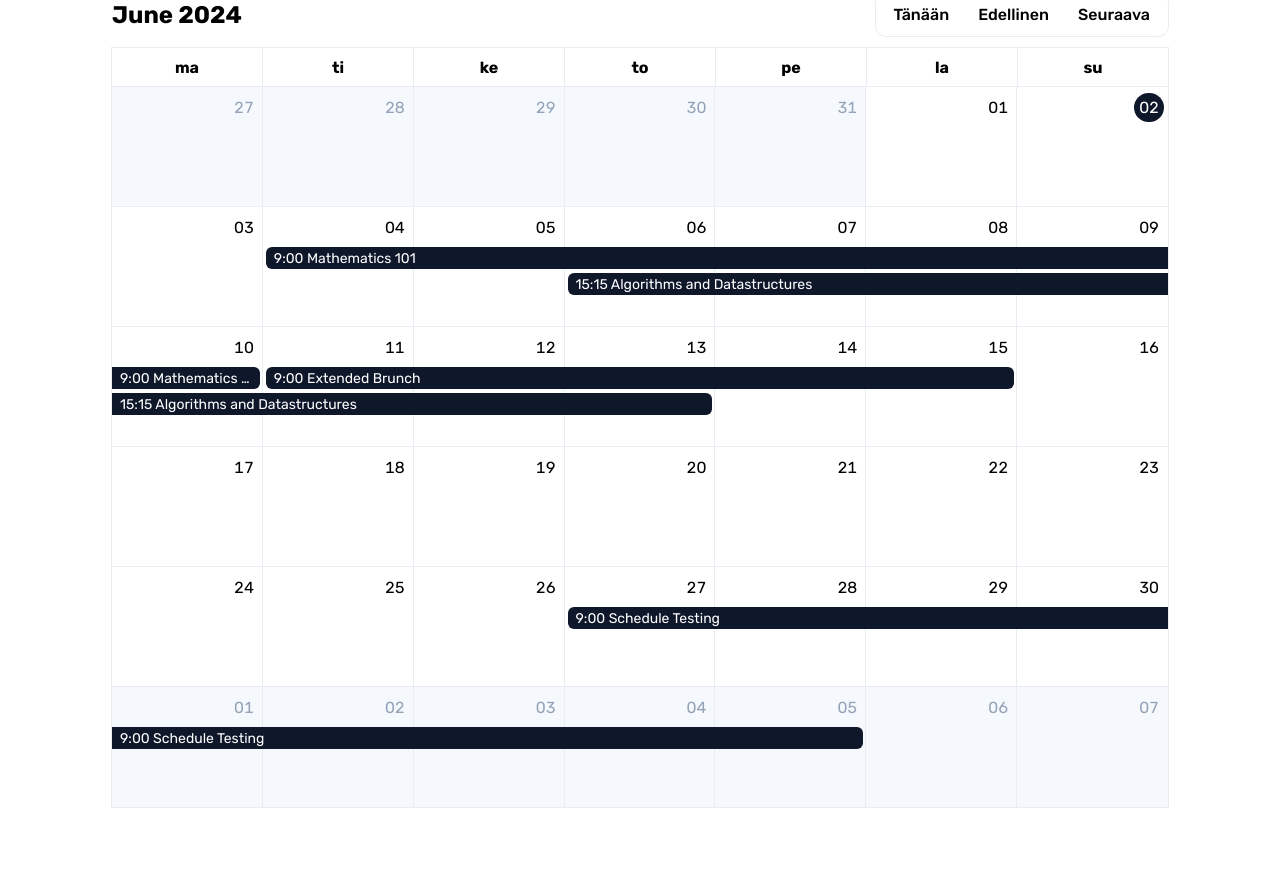
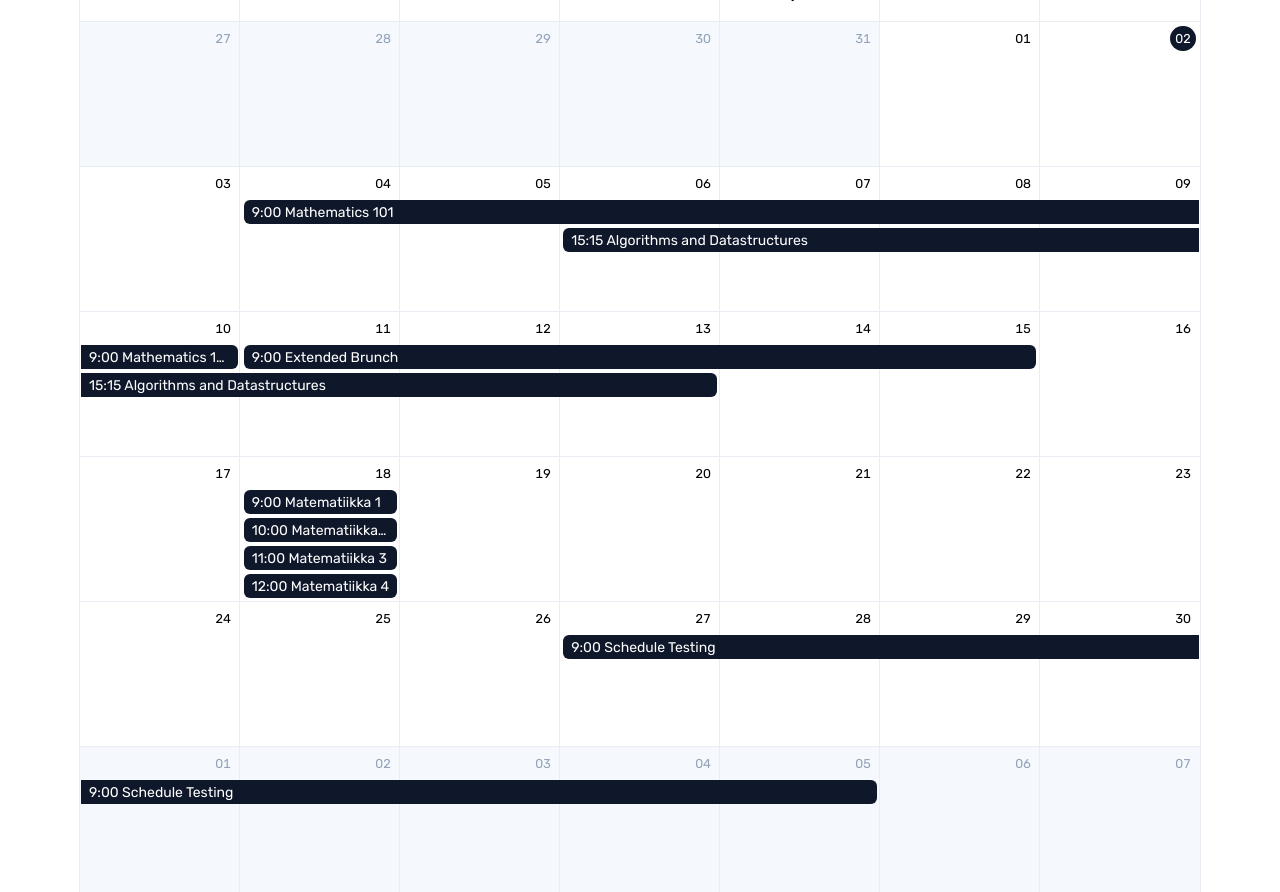
Before and after one commit to Corned/react-calendar, a React (Vite) app: page / in a window 1280 px wide. Before the commit the page ends 847 px from the top, so only its background shows below. Built offline with nearby package versions, Linux system fonts and the light colour scheme.

Commit message:
refactored block html + style changes

```diff
--- a/src/App.css
+++ b/src/App.css
@@ -29,7 +29,6 @@ html, body, #root, .app {
 .calendar__current-date {
   text-transform: capitalize;
   font-size: 1.5rem;
-
 }
 
 .nav {
@@ -56,7 +55,7 @@ html, body, #root, .app {
   cursor: pointer;
 }
 
-.calendar {
+.calendar-wrapper {
   font-family: sans-serif;
   width: fit-content;
 
@@ -65,44 +64,43 @@ html, body, #root, .app {
 
 .calendar__header {
   display: grid;
-  grid-template-columns: repeat(7, 150px);
-  gap: 1px;
+  grid-template-columns: repeat(7, 160px); /* width of a cell */
 }
 
 .calendar__header-title {
   text-align: center;
-  font-weight: bold;
+  font-weight: 500;
   background-color: white;
-  padding: 10px;
+  padding: 20px 10px;
   text-transform: lowercase;
   outline: 1px solid #E8EDF3;
 }
 
 .calendar__body {
   display: grid;
-  grid-template-rows: repeat(6, 120px);
+  grid-template-rows: repeat(6, 145px); /* height of a cell */
 }
 
 .calendar__week {
   position: relative;
   display: grid;
-  grid-template-columns: repeat(7, 1fr);
+  grid-template-columns: repeat(7, 160px); /* width of a cell */
+  grid-template-rows: 32px 1fr;
 }
 
 .calendar__cell {
   position: relative;
   background-color: white;
+  outline: 1px solid #E8EDF3;
 
-  display: grid;
-  grid-template-rows: 40px 1fr;
-  outline: 1px solid #E8EDF3;
-  transition: all 0.1s linear;
-  border: 0px solid #E8EDF3;
+  display: flex;
+  flex-direction: column;
+  align-items: flex-end;
+  padding: 4px;
 }
 
 .calendar__cell:hover {
   cursor: pointer;
-  border: 3px solid #E8EDF3;
 }
 
 .calendar__cell.grayed {
@@ -110,18 +108,11 @@ html, body, #root, .app {
   color: #94A3B8;
 }
 
-.calendar__cell-header {
-  display: flex;
-  flex-direction: row;
-  justify-content: end;
-  align-items: center;
-  padding: 0 4px;
-}
-
 .calendar__cell-number {
   padding: 5px;
   user-select: none;
   font-variant-numeric: tabular-nums;
+  font-size: 0.8rem;
 }
 
 .calendar__cell-number.today {
@@ -132,15 +123,16 @@ html, body, #root, .app {
 
 
 .calendar__block-container {
-  position: absolute;
-  width: 100%;
-  height: 100%;
-
   display: grid;
 
-  margin-top: 40px;
+  grid-row: 2;
+  grid-column: 1 / 8;
+
+  border: 1px solid red;
+
   grid-template-columns: repeat(7, 1fr);
-  grid-template-rows: repeat(3, 22px);
+  grid-template-rows: repeat(10, 24px);
+  overflow-y: hidden;
   gap: 4px 0;
 
   grid-auto-flow: column dense;
@@ -148,7 +140,7 @@ html, body, #root, .app {
 
 
 .block {
-  z-index: 5;
+  z-index: 2;
   background-color: #0f172a;
 
   display: flex;
@@ -158,10 +150,7 @@ html, body, #root, .app {
 
   height: 100%;
   overflow: hidden;
-}
-
-.block:hover {
-  cursor: pointer;
+  pointer-events: none;
 }
 
 .block > p {
@@ -198,9 +187,12 @@ html, body, #root, .app {
   height: 600px;
 
   position: absolute;
+  left: calc(100% + 10px);
   top: 50%;
+  transform: translateY(-50%);
+/*   top: 50%;
   left: 50%;
-  transform: translateX(-50%) translateY(-50%);
+  transform: translateX(-50%) translateY(-50%); */
   z-index: 20 !important;
 
   display: grid;
@@ -209,20 +201,24 @@ html, body, #root, .app {
 
   box-sizing: border-box;
   border-radius: 8px;
-
-  pointer-events: painted;
+  color: black;
 }
 
 .popup__header {
-  padding: 10px;
   display: flex;
   flex-direction: row;
   justify-content: right;
+  padding: 5px;
 }
 
 .popup__header > .cross {
   border-radius: 9999px;
   cursor: pointer;
+  padding: 5px;
+}
+
+.popup__header > .cross:hover {
+  background-color: rgb(240 240 240);
 }
 
 
@@ -266,3 +262,7 @@ html, body, #root, .app {
   background-color: #fbfbfb;
   border-top: 2px solid #f1f1f1;
 }
+
+.day-calendar__blocks > div:last-child {
+  border-bottom: 2px solid #f1f1f1;
+}
--- a/src/App.tsx
+++ b/src/App.tsx
@@ -41,6 +41,46 @@ const mockData = [
     label: "Schedule Testing",
     teacher: "Onni Opettaja",
   },
+  {
+    startDate: moment([2024, 5, 18]),
+    endDate: moment([2024, 5, 18]),
+    startTime: "9:00",
+    endTime: "10:00",
+    label: "Matematiikka 1",
+    teacher: "Onni Opettaja",
+  },
+  {
+    startDate: moment([2024, 5, 18]),
+    endDate: moment([2024, 5, 18]),
+    startTime: "10:00",
+    endTime: "11:00",
+    label: "Matematiikka 2",
+    teacher: "Onni Opettaja",
+  },
+  {
+    startDate: moment([2024, 5, 18]),
+    endDate: moment([2024, 5, 18]),
+    startTime: "11:00",
+    endTime: "12:00",
+    label: "Matematiikka 3",
+    teacher: "Onni Opettaja",
+  },
+  {
+    startDate: moment([2024, 5, 18]),
+    endDate: moment([2024, 5, 18]),
+    startTime: "12:00",
+    endTime: "13:00",
+    label: "Matematiikka 4",
+    teacher: "Onni Opettaja",
+  },
+  {
+    startDate: moment([2024, 5, 17]),
+    endDate: moment([2024, 5, 19]),
+    startTime: "11:00",
+    endTime: "12:00",
+    label: "BOOM",
+    teacher: "Onni Opettaja",
+  },
 ]
 
 const days = [ "Ma", "Ti", "Ke", "To", "Pe", "La", "Su" ]
@@ -50,24 +90,16 @@ const rows = 6
 const Popup = ({ close }) => {
   const handleClose = (event) => {
     event.stopPropagation()
-    console.log("?????????");
-
     close()
   }
 
   return (
     <div className="popup">
       <div className="popup__header">
-
         <svg className="cross" onClick={handleClose} width="24" height="24" viewBox="0 0 24 24" fill="none" xmlns="http://www.w3.org/2000/svg">
           <path d="M18 6L6 18" stroke="black" stroke-width="2" stroke-linecap="round" stroke-linejoin="round"/>
           <path d="M6 6L18 18" stroke="black" stroke-width="2" stroke-linecap="round" stroke-linejoin="round"/>
         </svg>
-
-
-
-
-
       </div>
 
       <div className="popup__container">
@@ -222,7 +254,7 @@ const Calendar = () => {
   return (
 
     <>
-      <div className="calendar">
+      <div className="calendar-wrapper">
         <div className="calendar__controls">
           <p className="calendar__current-date">{ date.format("MMMM YYYY") }</p>
 
@@ -251,6 +283,30 @@ const Calendar = () => {
 
               return (
                 <div className="calendar__week">
+                  {
+                    Array.from({ length: 7 }).map((_, day) => {
+                      const cellIndex = 7 * week + day
+                      const item = calendarCells[cellIndex]
+
+                      return (
+                        <div
+                          key={`cell-${cellIndex}`}
+                          className={`calendar__cell ${item.currentMonth ? "" : "grayed"}`}
+                          style={{ gridRow: "1 / 3", gridColumn: day + 1 }}
+                          onClick={() => handleModal(cellIndex)}
+                        >
+                          <p className={`calendar__cell-number ${ item.date.isSame(today, "day") ? "today" : "" }`}>
+                            { item.date.date().toString().padStart(2, "0") }
+                          </p>
+
+                         {
+                          cellIndex === modal && <Popup close={() => handleModal(-1)} />
+                         }
+                        </div>
+                      )
+                    })
+                  }
+
                   <div className="calendar__block-container">
                     {
 
@@ -259,30 +315,6 @@ const Calendar = () => {
                         .map((data) => data.element)
                     }
                   </div>
-
-                  {
-                    Array.from({ length: 7 }).map((_, day) => {
-                      const cellIndex = 7 * week + day
-                      const item = calendarCells[cellIndex]
-
-                      return (
-                        <div
-                          className={`calendar__cell ${item.currentMonth ? "" : "grayed"}`}
-                          onClick={() => handleModal(cellIndex)}
-                        >
-                          <div className="calendar__cell-header">
-                            <p className={`calendar__cell-number ${ item.date.isSame(today, "day") ? "today" : "" }`}>
-                              { item.date.date().toString().padStart(2, "0") }
-                            </p>
-                          </div>
-
-                         {
-                          cellIndex === modal && <Popup close={() => handleModal(-1)} />
-                         }
-                        </div>
-                      )
-                    })
-                  }
 
                 </div>
               )
```
